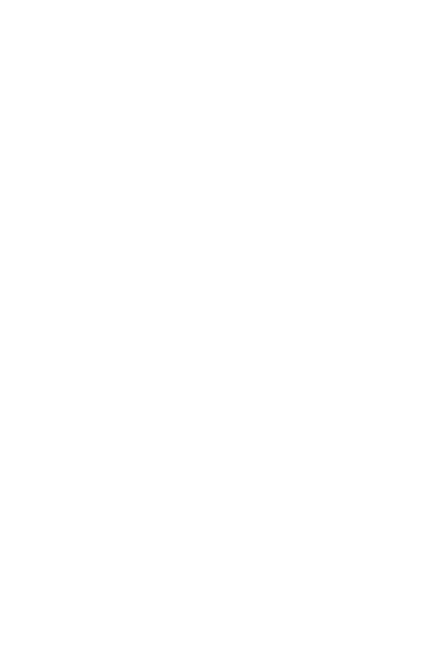
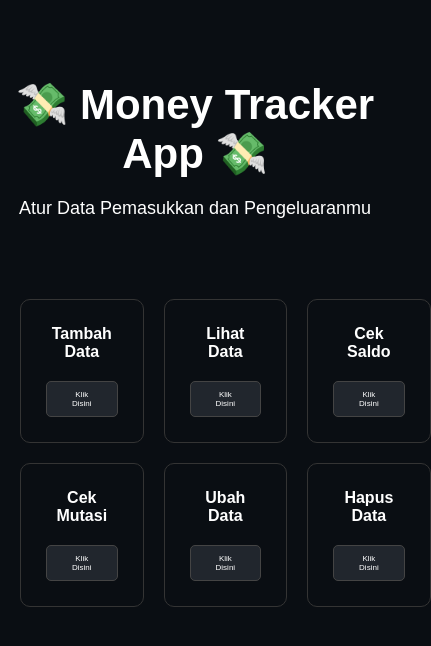
Before and after one commit to jasonhermawan/expenseTracker, a plain HTML site: page index.html in a window 390 px wide. Shown: the whole page, 431 px wide, since content can reach past the window. Drawn offline with Linux system fonts and the light colour scheme.

Commit message:
update: update html css

```diff
--- a/index.html
+++ b/index.html
@@ -4,9 +4,177 @@
   <meta charset="UTF-8">
   <meta name="viewport" content="width=device-width, initial-scale=1.0">
   <title>Expense Tracker</title>
+  <style>
+    body {
+      background-color: #0a0e13;
+      color: white;
+      font-family: sans-serif;
+      margin: 0;
+      padding: 0;
+    }
+
+    .container {
+      text-align: center;
+    }
+
+    .main {
+      margin-top: 80px;
+    }
+
+    .main h1 {
+      font-size: 56px;
+      padding-bottom: 0px;
+      margin-bottom: 0px;
+    }
+
+    .main p {
+      margin-top: 20px;
+      padding-top: 0px;
+      font-size: 22px;
+      font-weight: 200;
+    }
+
+    .menu {
+      margin-top: 80px;
+      margin-left: 300px;
+      margin-right: 300px;
+    }
+
+    .top-menu {
+      display: flex;
+      gap: 20px;
+    }
+
+    .bottom-menu {
+      display: flex;
+      gap: 20px;
+    }
+
+    .card {
+      padding-right: 25px;
+      padding-left: 25px;
+      width: 33%;
+      margin-bottom: 20px;
+      padding-top: 5px;
+      padding-bottom: 5px;
+      background-color: rgba(7, 7, 9, 0);
+      border: solid 1px rgb(52, 52, 52);
+      color: rgb(255, 255, 255);
+      border-radius: 10px;
+    }
+
+    .card h2 {
+     margin: 0;
+     margin-top: 20px;
+     margin-bottom: 20px;
+     padding: 0;
+    }
+
+    .card button {
+      margin-bottom: 20px;
+      background-color: #21262D;
+      border: solid 1px rgb(68, 68, 68);
+      color: white;
+      padding: 8px 25px;
+      border-radius: 5px;
+      font-weight: 500;
+    }
+
+    @media only screen and (max-width: 1400px) {
+      .menu {
+        margin-left: 150px;
+        margin-right: 150px;
+      }
+    }
+
+    @media only screen and (max-width: 1000px) {
+      .menu {
+        margin-left: 50px;
+        margin-right: 50px;
+      }
+    }
+
+    @media only screen and (max-width: 880px) {
+      .menu {
+        margin-left: 20px;
+        margin-right: 20px;
+      }
+
+      .main h1 {
+        font-size: 42px;
+        padding-bottom: 0px;
+        margin-bottom: 0px;
+      }
+
+      .main p {
+        margin-top: 20px;
+        padding-top: 0px;
+        font-size: 18px;
+        font-weight: 200;
+      }
+
+      .menu {
+        margin-top: 80px;
+        text-align: center;
+      }
+
+      .card h2 {
+        font-size: 16px;
+      }
+
+      .card button {
+        font-size: 8px;
+      }
+    }
+  </style>
 </head>
 <body>
   <!-- HTML -->
+  <div class="container main">
+    <h1>&#128184; Money Tracker App &#128184;</h1>
+    <p>Atur Data Pemasukkan dan Pengeluaranmu</p>
+  </div>
+
+    <div class="menu">
+      <div class="top-menu">
+
+        <div class="card">
+          <h2>Tambah Data</h2>
+          <button onclick="addData()">Klik Disini</button>
+        </div>
+
+        <div class="card">
+          <h2>Lihat Data</h2>
+          <button onclick="showData()">Klik Disini</button>
+        </div>
+
+        <div class="card">
+          <h2>Cek Saldo</h2>
+          <button onclick="checkSaldo()">Klik Disini</button>
+        </div>
+
+      </div>
+
+
+      <div class="bottom-menu">
+
+        <div class="card">
+          <h2>Cek Mutasi</h2>
+          <button onclick="mutasi()">Klik Disini</button>
+        </div>
+
+        <div class="card">
+          <h2>Ubah Data</h2>
+          <button onclick="updateData()">Klik Disini</button>
+        </div>
+
+        <div class="card">
+          <h2>Hapus Data</h2>
+          <button onclick="deleteData()">Klik Disini</button>
+        </div>
+
+      </div>
+    </div>
 
   <script>
     // in develop branch
```
